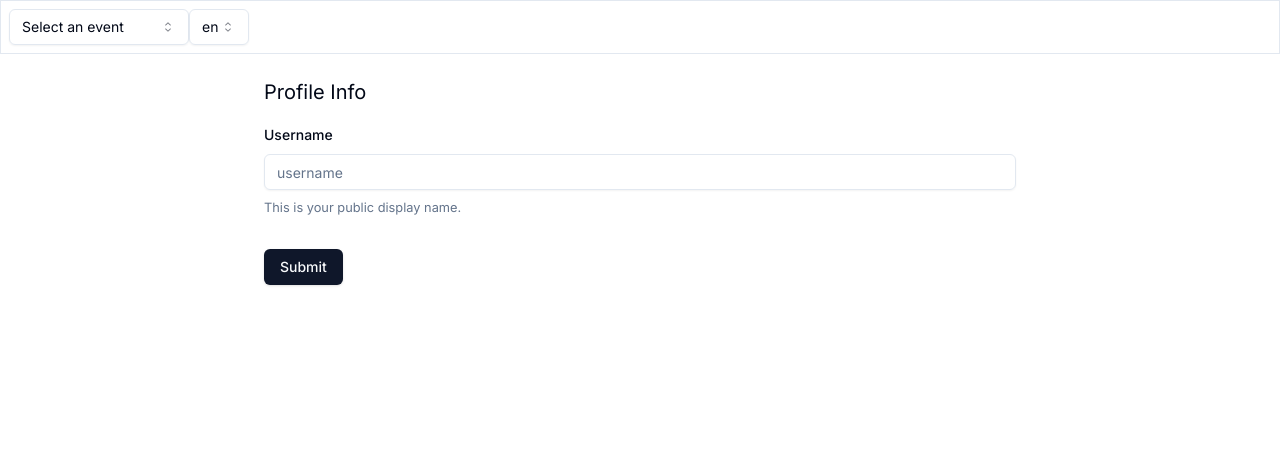
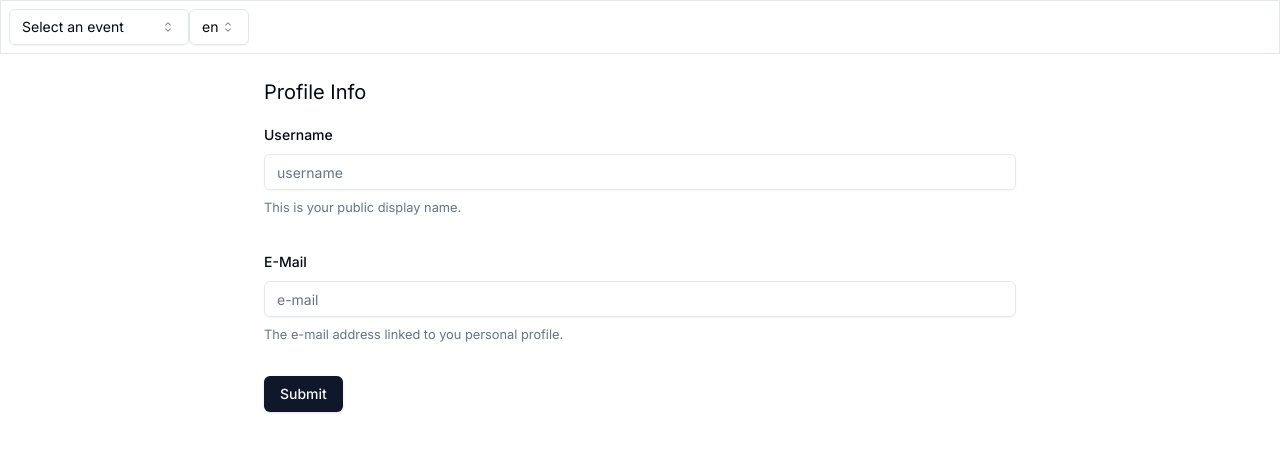
Before and after one commit to sekthor/singing-city, a Next.js app in the folder web/: page /en/profile in a window 1280 px wide. Shown: the top 452 px of the page. Built offline with nearby package versions, Linux system fonts and the light colour scheme.

Commit message:
feat: add userform

```diff
--- a/web/components/userform/userform.tsx
+++ b/web/components/userform/userform.tsx
@@ -9,9 +9,8 @@ import { Button } from "@/components/ui/button"
 import { toast } from "@/components/ui/use-toast"
 
 const formSchema = z.object({
-    //id: z.string().uuid(),
     username: z.string().min(2).max(50),
-    //email: z.string().email()
+    email: z.string().email()
 })
 
 export default function UserForm() {
@@ -19,8 +18,8 @@ export default function UserForm() {
     const form = useForm<z.infer<typeof formSchema>>({
         resolver: zodResolver(formSchema),
         defaultValues: {
-            //id: "",
             username: "",
+            email: "",
         },
     })
 
@@ -53,6 +52,23 @@ export default function UserForm() {
                     )}
                 />
 
+                <FormField
+                    control={form.control}
+                    name="email"
+                    render={({ field }) => (
+                        <FormItem>
+                            <FormLabel>E-Mail</FormLabel>
+                            <FormControl>
+                                <Input placeholder="e-mail" {...field} />
+                            </FormControl>
+                            <FormDescription>
+                                The e-mail address linked to you personal profile.
+                            </FormDescription>
+                            <FormMessage />
+                        </FormItem>
+                    )}
+                />
+
                 <Button type="submit">Submit</Button>
             </form>
         </Form>
```
